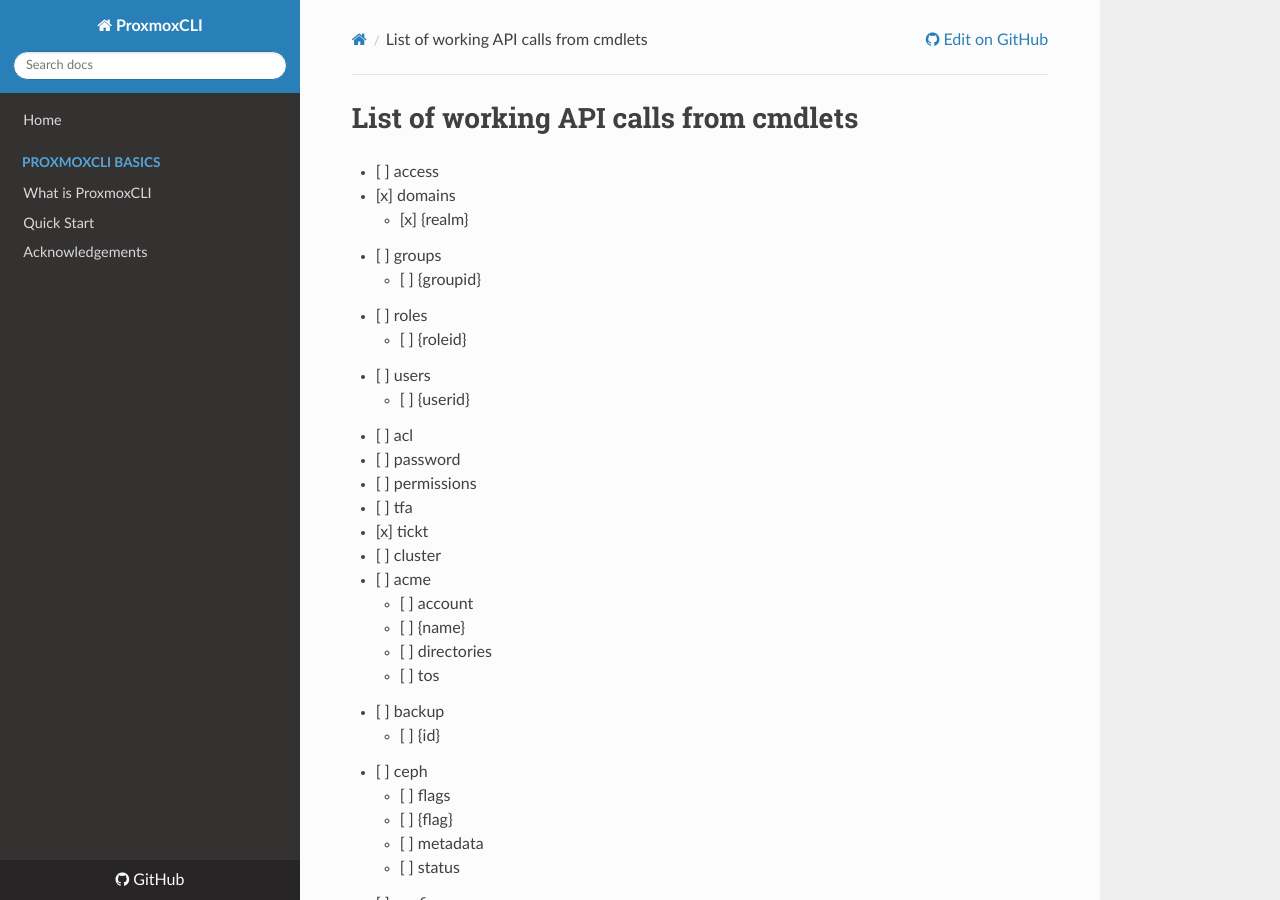
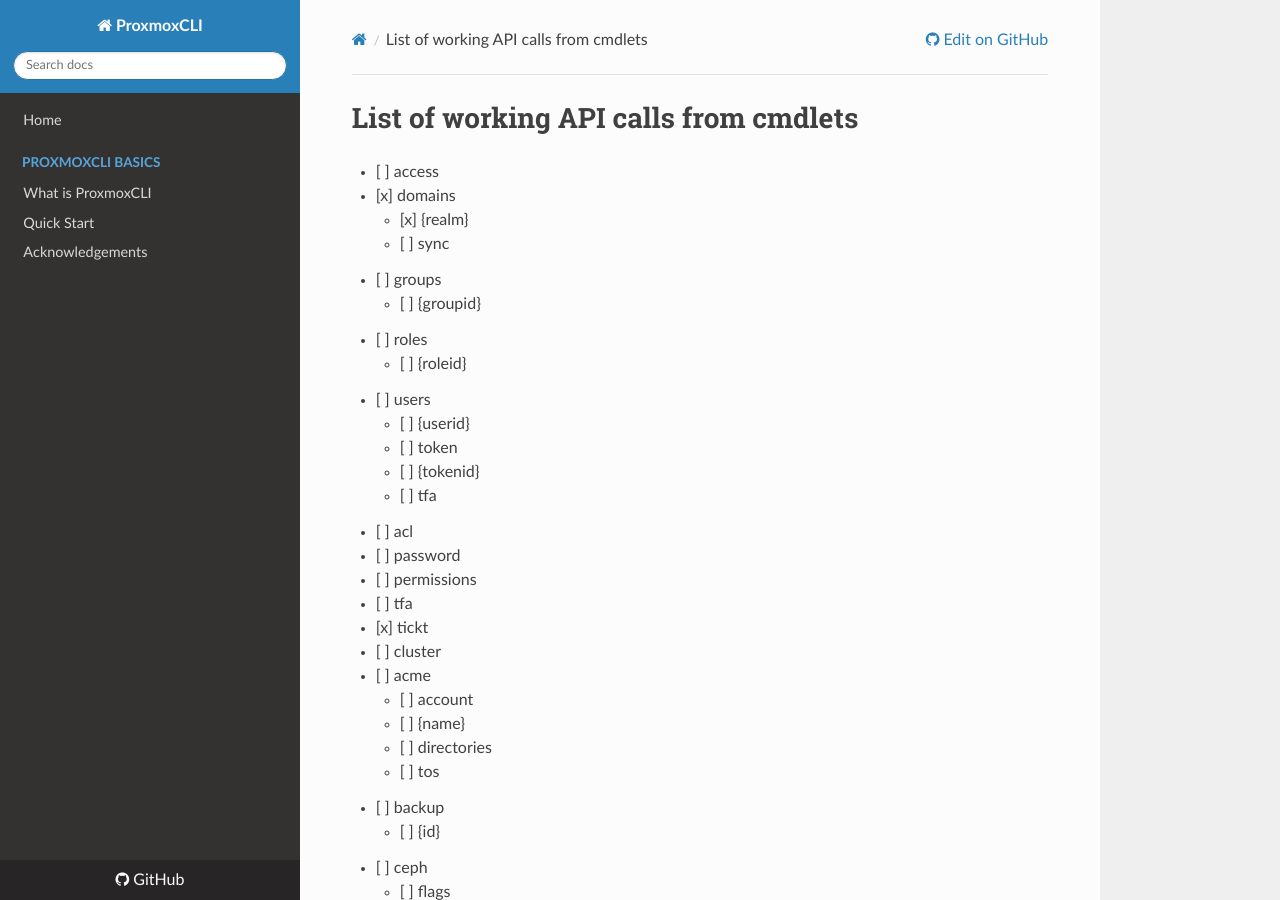
Before and after one commit to quonic/ProxmoxCLI, an MkDocs documentation site: the page built from docs/Working-API-Calls.md, in a window 1280 px wide and 900 px high. Built offline with MkDocs 1.6.1, drawn with Linux system fonts in a browser that asks for light colours; nearby versions of some CDN libraries.

Commit message:
Adds more items to work on

```diff
--- a/docs/Working-API-Calls.md
+++ b/docs/Working-API-Calls.md
@@ -3,12 +3,16 @@
 - [ ] access
   - [x] domains
     - [x] {realm}
+     - [ ] sync
   - [ ] groups
     - [ ] {groupid}
   - [ ] roles
     - [ ] {roleid}
   - [ ] users
     - [ ] {userid}
+     - [ ] token
+      - [ ] {tokenid}
+     - [ ] tfa
   - [ ] acl
   - [ ] password
   - [ ] permissions
```
